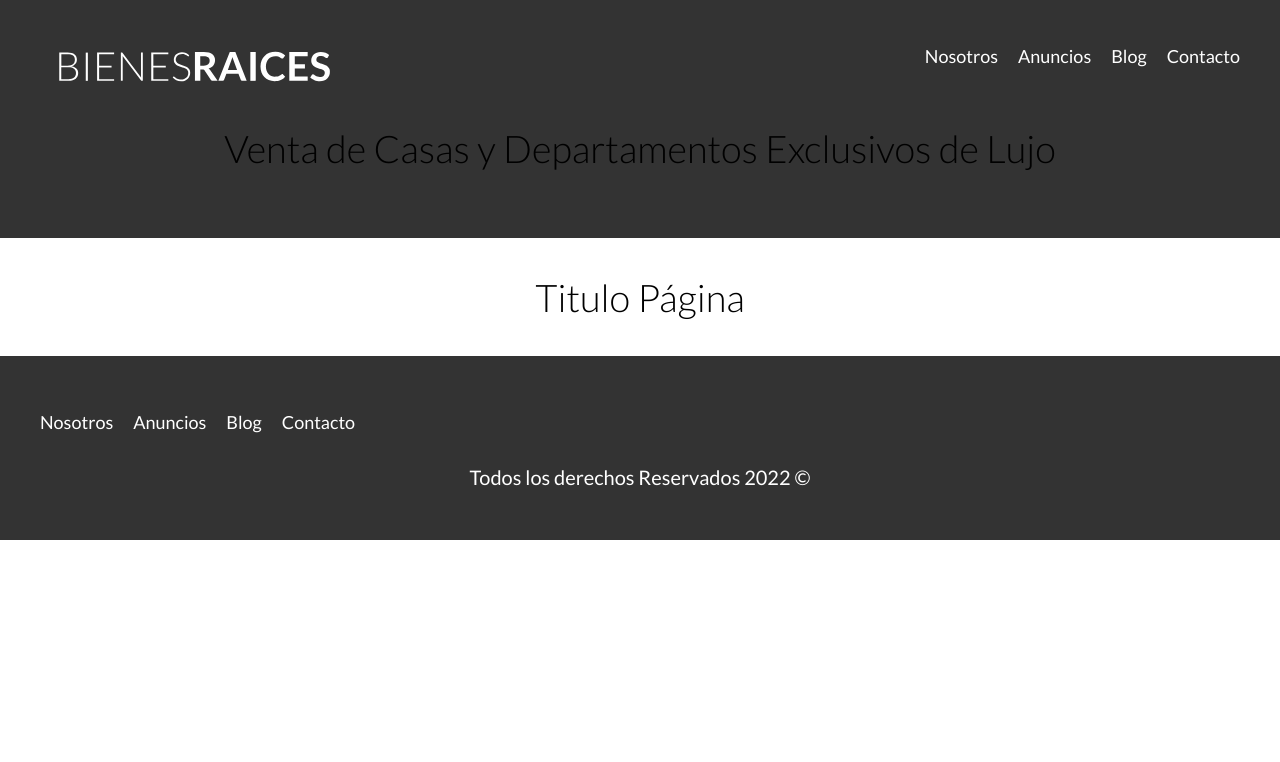
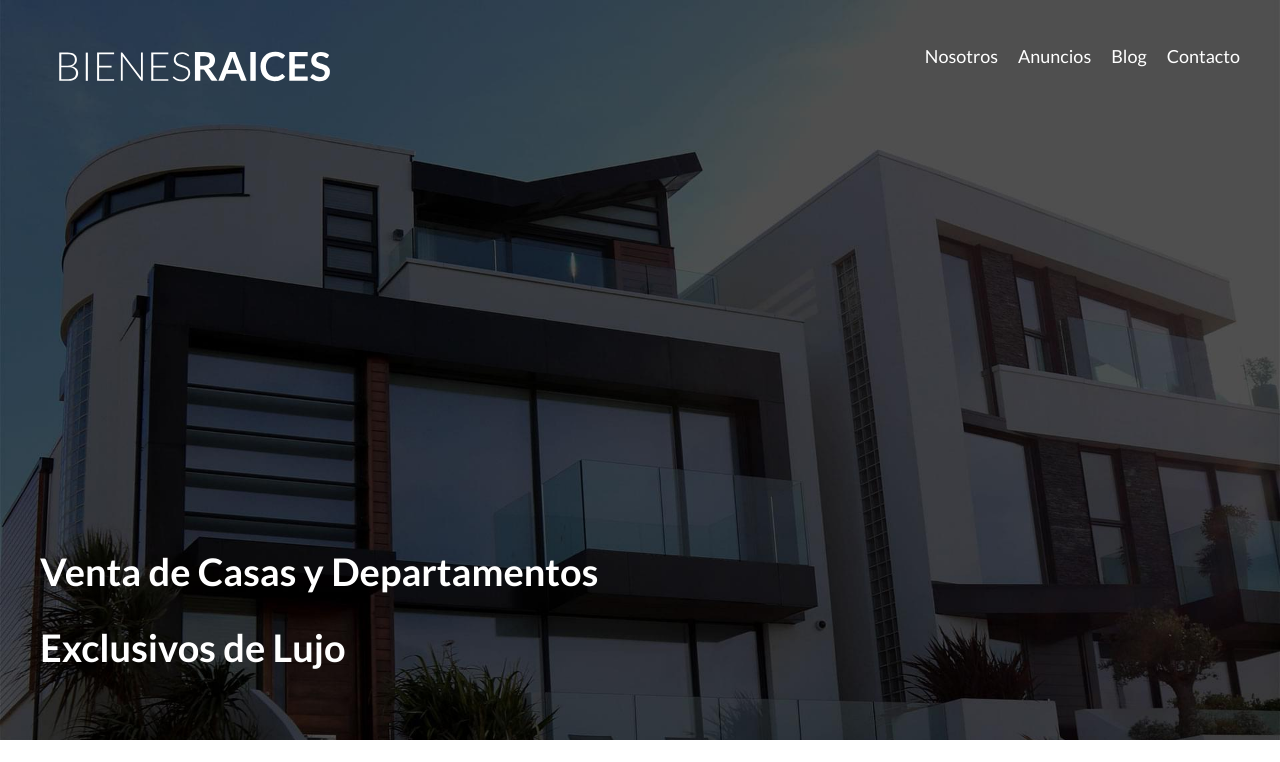
Before and after one commit to LeonardoAbraham/BienesRaices, a website: page index.html in a window 1280 px wide. Shown: the top 762 px of the page. Drawn offline with Linux system fonts and the light colour scheme.

Commit message:
Finalizando el header principal

```diff
--- a/index.html
+++ b/index.html
@@ -8,7 +8,7 @@
     <link rel="stylesheet" href="build/css/app.css">
 </head>
 <body>
-    <header class="header">
+    <header class="header inicio">
         <div class="contenedor contenido-header">
             <div class="barra">
                 <a href="/">
--- a/src/scss/layout/_header.scss
+++ b/src/scss/layout/_header.scss
@@ -1,4 +1,43 @@
+
+.no-webp .inicio {
+    background-image: url(../img/header.jpg);
+}
+
+.webp .inicio {
+    background-image: url(../img/header.jpg);
+}
+
 .header {
     background-color: $grisOscuro;
     padding: 1rem 0 3rem 0;
+
+    &.inicio {
+        background-position: center center;
+        background-size: cover;
+
+        @include tablet {
+            min-height: 70rem;
+        }
+
+        .contenido-header{
+            @include tablet {
+                min-height: 70rem;
+            }
+        }
+    }
 }
+
+.contenido-header {
+    display: flex;
+    flex-direction: column;
+    justify-content: space-between;
+
+    h1 {
+        text-align: left;
+        color: $blanco;
+        font-weight: $bold;
+        line-height: 2;
+        max-width: 60rem;
+    }
+
+}
```
Also changed, not shown: anuncios.html (+0 -1 lines), base.html (+0 -1 lines), blog.html (+0 -1 lines), contacto.html (+0 -1 lines), nosotros.html (+0 -1 lines), build/css/app.css, 1 other file.
